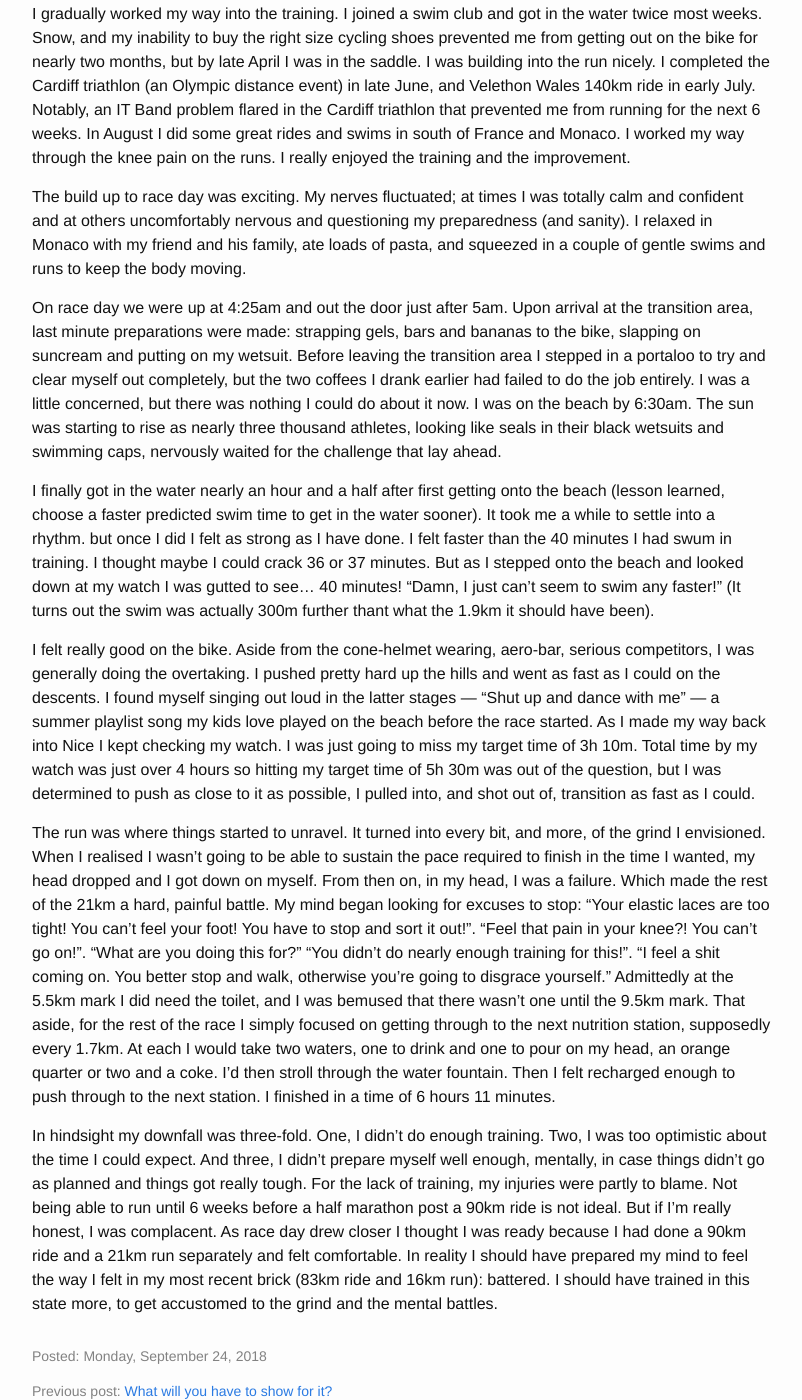
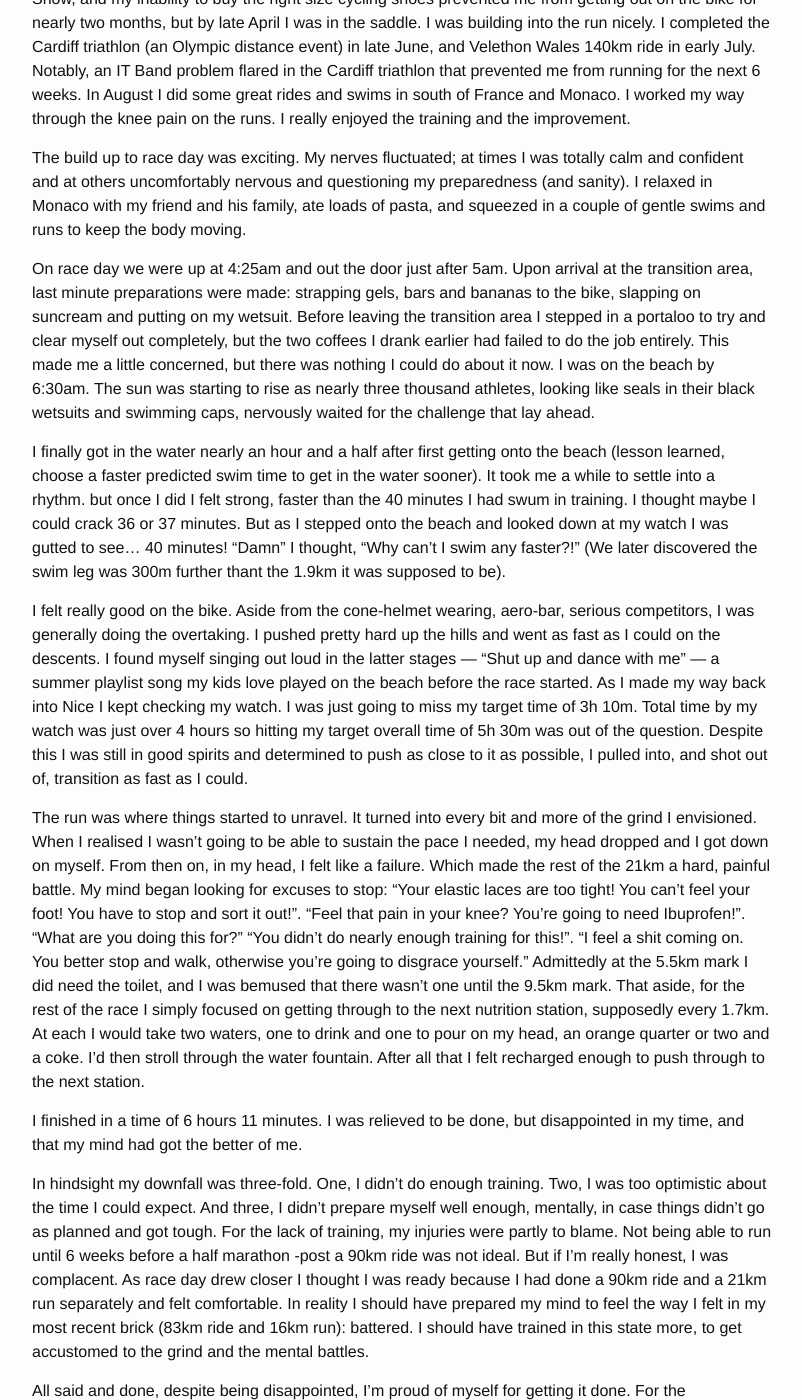
Before and after one commit to awolski/awolski.github.io, a Jekyll site: the page built from _posts/2018-09-24-nice-70_3.md, in a window 1280 px wide and 1400 px high, scrolled down 605 px. Shown: the whole window, without its empty margins (238-1040 px from the left). Built offline with Jekyll 4.4.1, drawn with Linux system fonts in a browser that asks for light colours; comment, search, counter and statistics services are not loaded; some of the changed text lies outside the part shown.

Commit message:
Finish 70.3 post

```diff
--- a/_posts/2018-09-24-nice-70_3.md
+++ b/_posts/2018-09-24-nice-70_3.md
@@ -4,24 +4,26 @@
 permalink: /nice-70_3
 ---
 
-On 16th September 2018 I finished my first [Ironman 70.3](https://en.wikipedia.org/wiki/Ironman_70.3). It was a fantastic event and experience, one in which I felt all the highs and lows I anticipated in the lead up: nerves, excitement, frustration... desperation.
+On 16th September 2018 I finished my first [Ironman 70.3](https://en.wikipedia.org/wiki/Ironman_70.3). It was a fantastic event and experience, one in which I felt all the highs and lows I anticipated in the lead up: nerves, excitement, frustration, desperation, relief.
 
-I wrote in my journal "".
+A friend and I signed up for the 70.3 on the 6th February this year. We had been looking for a challenge to occupy our time and minds whilst undertaking a [year without alcohol](). I had previously trained for a 70.3 back in 2010 before kids were on the radar. For whatever reason (probably marriage and kids) the training fizzled out, but a seed had been planted and I always felt I would revisit it in the years to come. When my friend suggested Nice 70.3 all the other options we were considering went out the window. For me, the Half Ironman was it.
 
-A friend and I signed up for the 70.3 on the 6th February this year. We had been looking for a challenge to occupy our time and minds whilst undertaking a [year without alcohol](). I had previously trained for a 70.3 back in 2010 before kids were on the radar. For whatever reason (probably a wedding and kids) the training fizzled out, but a seed had been planted and I always felt I would revisit it in the years to come. When my friend suggested Nice 70.3 all the other options we were considering went out the window. For me, the Half Ironman was it.
-
-Little did I know much equipment I would have to accumulate. Had I known this I may have favoured a different endeavour. Bike, cycling shoes, bike tools, saddle bag, bib shorts and top, water cages and bottles, tri shorts and top, elastic laces, tri belt, wetsuit, energy gels and bars, goggles, swim fins and paddles, Garmin GPS watch, flights to Nice, bike bag, entry to training events, 70.3 entry... the list goes on and on. I thought I would save a tonne of money being off the booze for a year, but on the contrary, I've never spent at such a rate in my life!
+Little did I know much equipment I would have to accumulate. Had I known I may have favoured a different endeavour. Bike, cycling shoes, bike tools, saddle bag, bib shorts and top, water cages and bottles, tri shorts and top, elastic laces, tri belt, wetsuit, energy gels and bars, goggles, swim fins and paddles, Garmin GPS watch, flights to Nice, bike bag, entry to training events, 70.3 entry... the list goes on and on. I thought I would save a tonne of money being off the booze for a year, but on the contrary, I've never spent at such a rate in my life!
 
 I gradually worked my way into the training. I joined a swim club and got in the water twice most weeks. Snow, and my inability to buy the right size cycling shoes prevented me from getting out on the bike for nearly two months, but by late April I was in the saddle. I was building into the run nicely. I completed the Cardiff triathlon (an Olympic distance event) in late June, and Velethon Wales 140km ride in early July. Notably, an IT Band problem flared in the Cardiff triathlon that prevented me from running for the next 6 weeks. In August I did some great rides and swims in south of France and Monaco. I worked my way through the knee pain on the runs. I really enjoyed the training and the improvement.
 
 The build up to race day was exciting. My nerves fluctuated; at times I was totally calm and confident and at others uncomfortably nervous and questioning my preparedness (and sanity). I relaxed in Monaco with my friend and his family, ate loads of pasta, and squeezed in a couple of gentle swims and runs to keep the body moving.
 
-On race day we were up at 4:25am and out the door just after 5am. Upon arrival at the transition area, last minute preparations were made: strapping gels, bars and bananas to the bike, slapping on suncream and putting on my wetsuit. Before leaving the transition area I stepped in a portaloo to try and clear myself out completely, but the two coffees I drank earlier had failed to do the job entirely. I was a little concerned, but there was nothing I could do about it now. I was on the beach by 6:30am. The sun was starting to rise as nearly three thousand athletes, looking like seals in their black wetsuits and swimming caps, nervously waited for the challenge that lay ahead.
+On race day we were up at 4:25am and out the door just after 5am. Upon arrival at the transition area, last minute preparations were made: strapping gels, bars and bananas to the bike, slapping on suncream and putting on my wetsuit. Before leaving the transition area I stepped in a portaloo to try and clear myself out completely, but the two coffees I drank earlier had failed to do the job entirely. This made me a little concerned, but there was nothing I could do about it now. I was on the beach by 6:30am. The sun was starting to rise as nearly three thousand athletes, looking like seals in their black wetsuits and swimming caps, nervously waited for the challenge that lay ahead.
 
-I finally got in the water nearly an hour and a half after first getting onto the beach (lesson learned, choose a faster predicted swim time to get in the water sooner). It took me a while to settle into a rhythm. but once I did I felt as strong as I have done. I felt faster than the 40 minutes I had swum in training. I thought maybe I could crack 36 or 37 minutes. But as I stepped onto the beach and looked down at my watch I was gutted to see... 40 minutes! "Damn, I just can't seem to swim any faster!" (It turns out the swim was actually 300m further thant what the 1.9km it should have been).
+I finally got in the water nearly an hour and a half after first getting onto the beach (lesson learned, choose a faster predicted swim time to get in the water sooner). It took me a while to settle into a rhythm. but once I did I felt strong, faster than the 40 minutes I had swum in training. I thought maybe I could crack 36 or 37 minutes. But as I stepped onto the beach and looked down at my watch I was gutted to see... 40 minutes! "Damn" I thought, "Why can't I swim any faster?!" (We later discovered the swim leg was 300m further thant the 1.9km it was supposed to be).
 
-I felt really good on the bike. Aside from the cone-helmet wearing, aero-bar, serious competitors, I was generally doing the overtaking. I pushed pretty hard up the hills and went as fast as I could on the descents. I found myself singing out loud in the latter stages — "Shut up and dance with me" — a summer playlist song my kids love played on the beach before the race started. As I made my way back into Nice I kept checking my watch. I was just going to miss my target time of 3h 10m. Total time by my watch was just over 4 hours so hitting my target time of 5h 30m was out of the question, but I was determined to push as close to it as possible, I pulled into, and shot out of, transition as fast as I could.
+I felt really good on the bike. Aside from the cone-helmet wearing, aero-bar, serious competitors, I was generally doing the overtaking. I pushed pretty hard up the hills and went as fast as I could on the descents. I found myself singing out loud in the latter stages — "Shut up and dance with me" — a summer playlist song my kids love played on the beach before the race started. As I made my way back into Nice I kept checking my watch. I was just going to miss my target time of 3h 10m. Total time by my watch was just over 4 hours so hitting my target overall time of 5h 30m was out of the question. Despite this I was still in good spirits and determined to push as close to it as possible, I pulled into, and shot out of, transition as fast as I could.
 
-The run was where things started to unravel. It turned into every bit, and more, of the grind I envisioned. When I realised I wasn't going to be able to sustain the pace required to finish in the time I wanted, my head dropped and I got down on myself. From then on, in my head, I was a failure. Which made the rest of the 21km a hard, painful battle. My mind began looking for excuses to stop: "Your elastic laces are too tight! You can't feel your foot! You have to stop and sort it out!". "Feel that pain in your knee?! You can't go on!". "What are you doing this for?" "You didn't do nearly enough training for this!". "I feel a shit coming on. You better stop and walk, otherwise you're going to disgrace yourself." Admittedly at the 5.5km mark I did need the toilet, and I was bemused that there wasn't one until the 9.5km mark. That aside, for the rest of the race I simply focused on getting through to the next nutrition station, supposedly every 1.7km. At each I would take two waters, one to drink and one to pour on my head, an orange quarter or two and a coke. I'd then stroll through the water fountain. Then I felt recharged enough to push through to the next station. I finished in a time of 6 hours 11 minutes.
+The run was where things started to unravel. It turned into every bit and more of the grind I envisioned. When I realised I wasn't going to be able to sustain the pace I needed, my head dropped and I got down on myself. From then on, in my head, I felt like a failure. Which made the rest of the 21km a hard, painful battle. My mind began looking for excuses to stop: "Your elastic laces are too tight! You can't feel your foot! You have to stop and sort it out!". "Feel that pain in your knee? You're going to need Ibuprofen!". "What are you doing this for?" "You didn't do nearly enough training for this!". "I feel a shit coming on. You better stop and walk, otherwise you're going to disgrace yourself." Admittedly at the 5.5km mark I did need the toilet, and I was bemused that there wasn't one until the 9.5km mark. That aside, for the rest of the race I simply focused on getting through to the next nutrition station, supposedly every 1.7km. At each I would take two waters, one to drink and one to pour on my head, an orange quarter or two and a coke. I'd then stroll through the water fountain. After all that I felt recharged enough to push through to the next station.
 
-In hindsight my downfall was three-fold. One, I didn't do enough training. Two, I was too optimistic about the time I could expect. And three, I didn't prepare myself well enough, mentally, in case things didn't go as planned and things got really tough. For the lack of training, my injuries were partly to blame. Not being able to run until 6 weeks before a half marathon post a 90km ride is not ideal. But if I'm really honest, I was complacent. As race day drew closer I thought I was ready because I had done a 90km ride and a 21km run separately and felt comfortable. In reality I should have prepared my mind to feel the way I felt in my most recent brick (83km ride and 16km run): battered. I should have trained in this state more, to get accustomed to the grind and the mental battles.
+I finished in a time of 6 hours 11 minutes. I was relieved to be done, but disappointed in my time, and that my mind had got the better of me.
+
+In hindsight my downfall was three-fold. One, I didn't do enough training. Two, I was too optimistic about the time I could expect. And three, I didn't prepare myself well enough, mentally, in case things didn't go as planned and got tough. For the lack of training, my injuries were partly to blame. Not being able to run until 6 weeks before a half marathon -post a 90km ride was not ideal. But if I'm really honest, I was complacent. As race day drew closer I thought I was ready because I had done a 90km ride and a 21km run separately and felt comfortable. In reality I should have prepared my mind to feel the way I felt in my most recent brick (83km ride and 16km run): battered. I should have trained in this state more, to get accustomed to the grind and the mental battles.
+
+All said and done, despite being disappointed, I'm proud of myself for getting it done. For the commitment it took to do the all the training. I think a couple of seeds have been planted: 1) to defeat, and not be beat by, another 70.3, and 2) to do a full Ironman. Watch this space.
```
